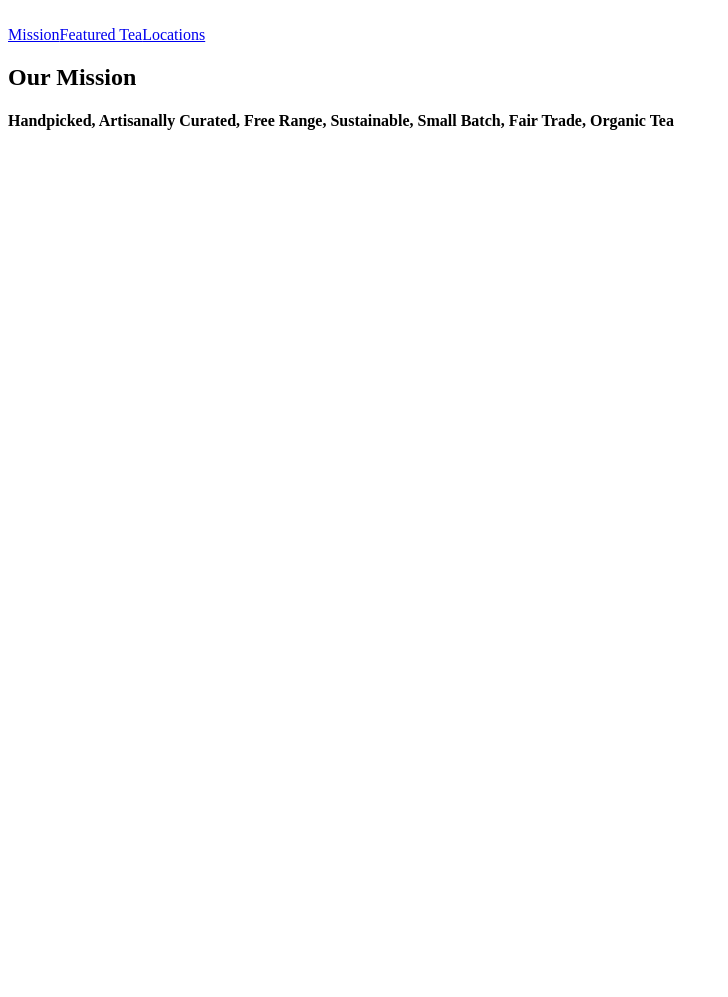
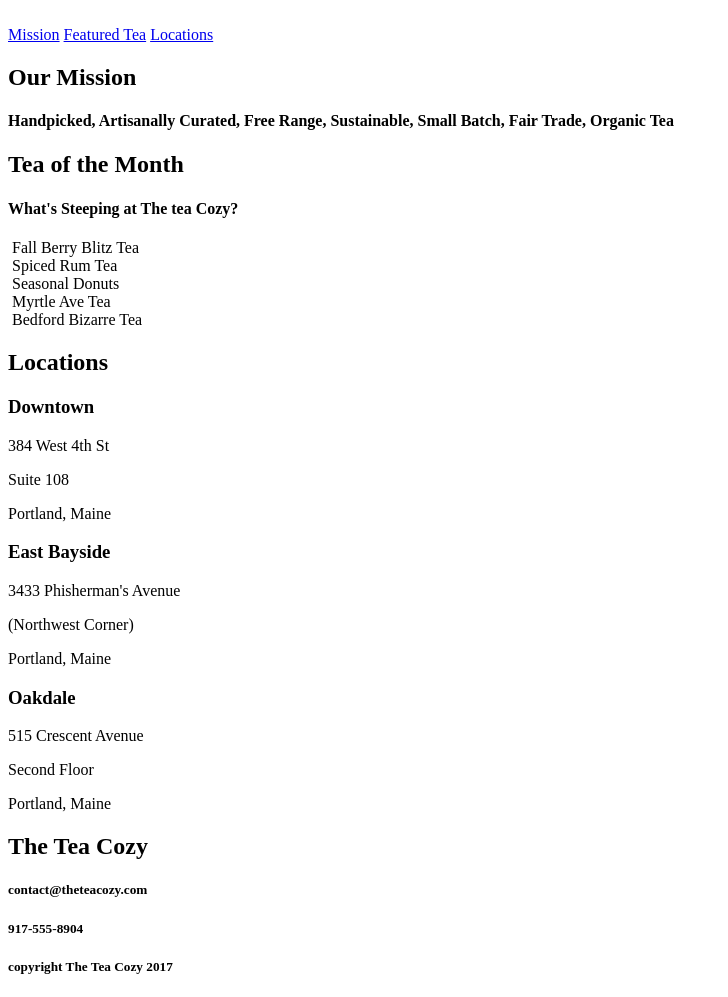
Before and after one commit to MelFabella/css_flexbox_project, a plain HTML site: page index.html in a window 1280 px wide. Shown: the whole page, without its empty margins (0-728 px from the left). Before the commit the page ends 800 px from the top, so only its background shows below. Drawn offline with Linux system fonts and the light colour scheme.

Commit message:
added html

```diff
--- a/index.html
+++ b/index.html
@@ -13,8 +13,10 @@
   <header>
     <img />
     <nav>
-      <span><a href="#mission">Mission</a></ <span><a href="#store">Featured Tea</a></ <span><a
-          href="#locations">Locations</a></ </nav>
+      <span><a href="#mission">Mission</a></span>
+      <span><a href="#store">Featured Tea</a></span>
+      <span><a href="#locations">Locations</a></span>
+    </nav>
   </header>
 
   <!-- Main Content Container -->
@@ -31,7 +33,71 @@
     </div>
 
     <!-- Store Section -->
+
+    <div>
+      <h2>Tea of the Month</h2>
+      <h4>What's Steeping at The tea Cozy?</h4>
+      <div>
+        <div>
+          <img />
+          <span>Fall Berry Blitz Tea</span>
+        </div>
+        <div>
+          <img />
+          <span>Spiced Rum Tea</span>
+        </div>
+        <div>
+          <img />
+          <span>Seasonal Donuts</span>
+        </div>
+        <div>
+          <img />
+          <span>Myrtle Ave Tea</span>
+        </div>
+        <div>
+          <img />
+          <span>Bedford Bizarre Tea</span>
+        </div>
+      </div>
+    </div>
+
+    <!-- Locations Section -->
+
+    <div>
+      <h2>Locations</h2>
+      <div>
+        <div>
+          <h3>Downtown</h3>
+          <p>384 West 4th St</p>
+          <p>Suite 108</p>
+          <p>Portland, Maine</p>
+        </div>
+        <div>
+          <h3>East Bayside</h3>
+          <p>3433 Phisherman's Avenue</p>
+          <p>(Northwest Corner)</p>
+          <p>Portland, Maine</p>
+        </div>
+        <div>
+          <h3>Oakdale</h3>
+          <p>515 Crescent Avenue</p>
+          <p>Second Floor</p>
+          <p>Portland, Maine</p>
+        </div>
+      </div>
+    </div>
   </div>
-</body>
 
+    <!-- Contact Section -->
+    <div>
+      <h2>The Tea Cozy</h2>
+      <h5>contact@theteacozy.com</h5>
+      <h5>917-555-8904</h5>
+    </div>
+
+    <!-- Footer Section -->
+    <footer>
+      <h5>copyright The Tea Cozy 2017</h5>
+    </footer>
+  </body>
 </html>
```
